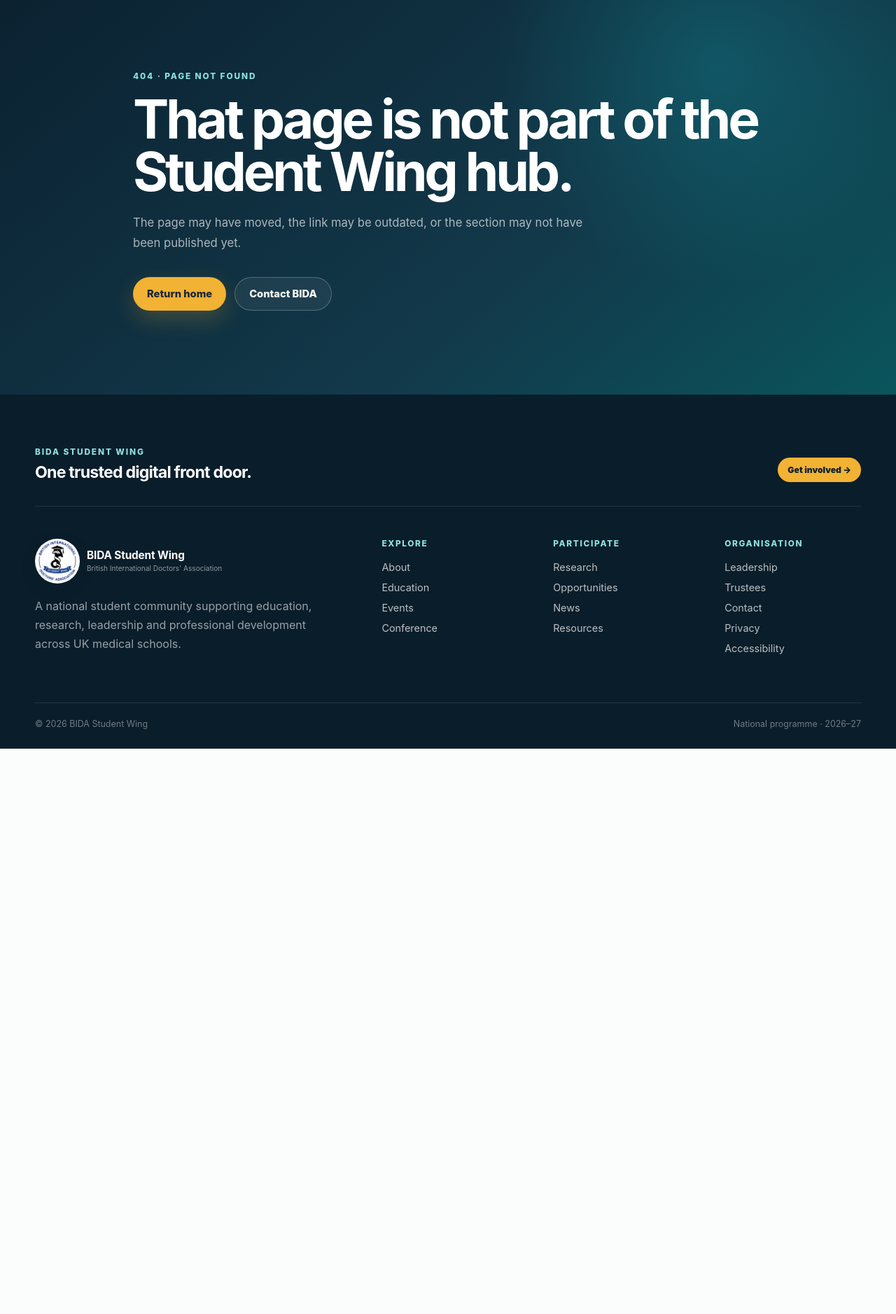
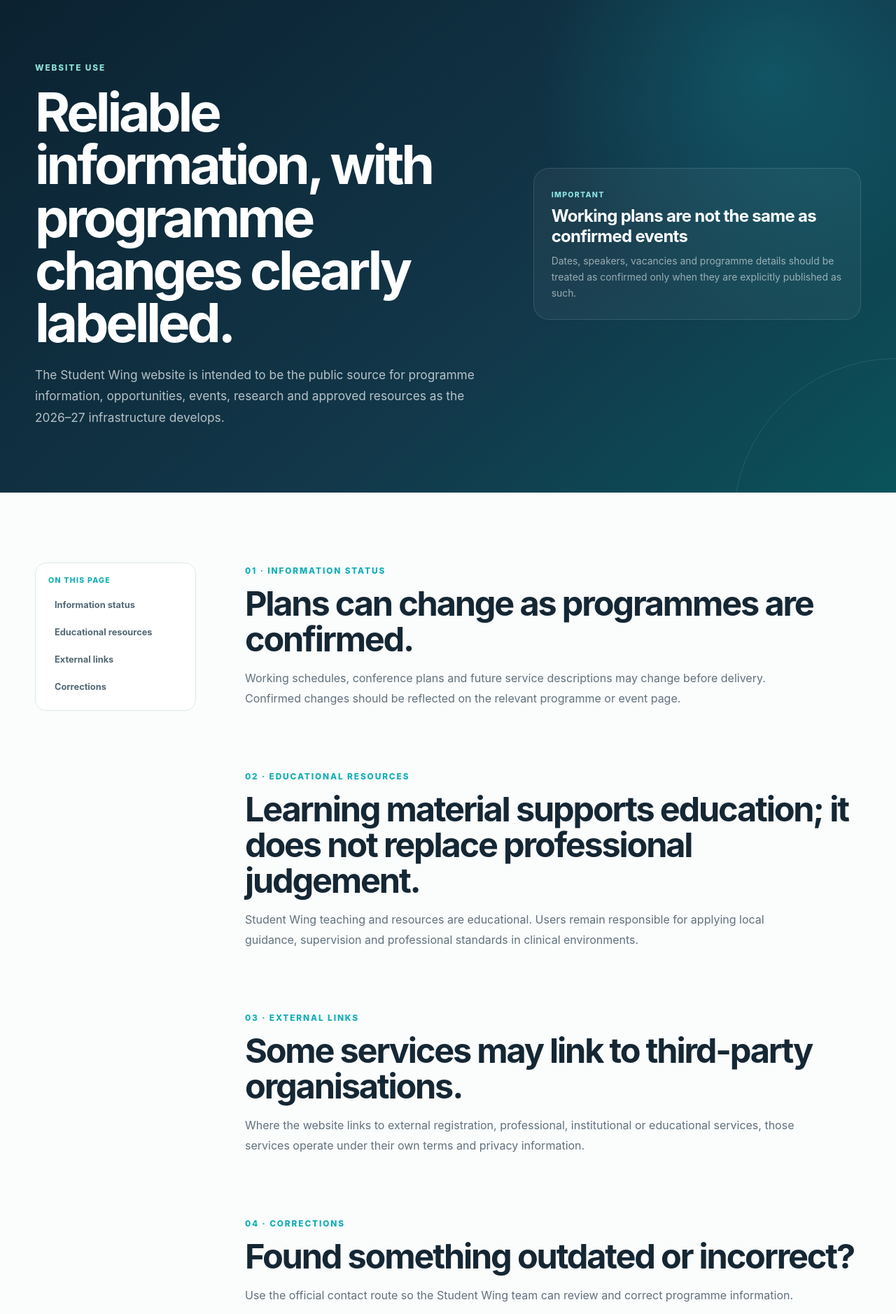
Before and after one commit to faisalmhalnawab/bida-student-wing, a Next.js app: page /terms in a window 1280 px wide. Before the commit this address had no page. Shown: the part 100-1978 px from the top of the page at 70% size. Before the commit the page ends 1170 px from the top, so only its background shows below. Built offline with nearby package versions, Linux system fonts and the light colour scheme.

Commit message:
Add website use page

```diff
--- /dev/null
+++ b/app/terms/page.tsx
@@ -0,0 +1,87 @@
+import type { Metadata } from "next";
+import Link from "next/link";
+
+export const metadata: Metadata = {
+  title: "Website Use",
+  description: "Website-use information for the BIDA Student Wing digital hub.",
+};
+
+export default function TermsPage() {
+  return (
+    <>
+      <section className="programme-page-hero privacy-page-hero">
+        <div className="shell programme-page-hero-grid">
+          <div>
+            <span className="eyebrow light">Website use</span>
+            <h1>Reliable information, with programme changes clearly labelled.</h1>
+            <p>
+              The Student Wing website is intended to be the public source for
+              programme information, opportunities, events, research and approved
+              resources as the 2026–27 infrastructure develops.
+            </p>
+          </div>
+          <div className="privacy-status-card">
+            <span>Important</span>
+            <strong>Working plans are not the same as confirmed events</strong>
+            <p>
+              Dates, speakers, vacancies and programme details should be treated
+              as confirmed only when they are explicitly published as such.
+            </p>
+          </div>
+        </div>
+      </section>
+
+      <section className="section shell privacy-layout">
+        <aside className="privacy-index">
+          <span>On this page</span>
+          <a href="#information">Information status</a>
+          <a href="#resources">Educational resources</a>
+          <a href="#links">External links</a>
+          <a href="#contact">Corrections</a>
+        </aside>
+
+        <div className="privacy-copy">
+          <section id="information">
+            <span className="eyebrow">01 · Information status</span>
+            <h2>Plans can change as programmes are confirmed.</h2>
+            <p>
+              Working schedules, conference plans and future service descriptions
+              may change before delivery. Confirmed changes should be reflected on
+              the relevant programme or event page.
+            </p>
+          </section>
+
+          <section id="resources">
+            <span className="eyebrow">02 · Educational resources</span>
+            <h2>Learning material supports education; it does not replace professional judgement.</h2>
+            <p>
+              Student Wing teaching and resources are educational. Users remain
+              responsible for applying local guidance, supervision and
+              professional standards in clinical environments.
+            </p>
+          </section>
+
+          <section id="links">
+            <span className="eyebrow">03 · External links</span>
+            <h2>Some services may link to third-party organisations.</h2>
+            <p>
+              Where the website links to external registration, professional,
+              institutional or educational services, those services operate under
+              their own terms and privacy information.
+            </p>
+          </section>
+
+          <section id="contact">
+            <span className="eyebrow">04 · Corrections</span>
+            <h2>Found something outdated or incorrect?</h2>
+            <p>
+              Use the official contact route so the Student Wing team can review
+              and correct programme information.
+            </p>
+            <Link className="button dark" href="/contact">Contact BIDA Student Wing</Link>
+          </section>
+        </div>
+      </section>
+    </>
+  );
+}
```
